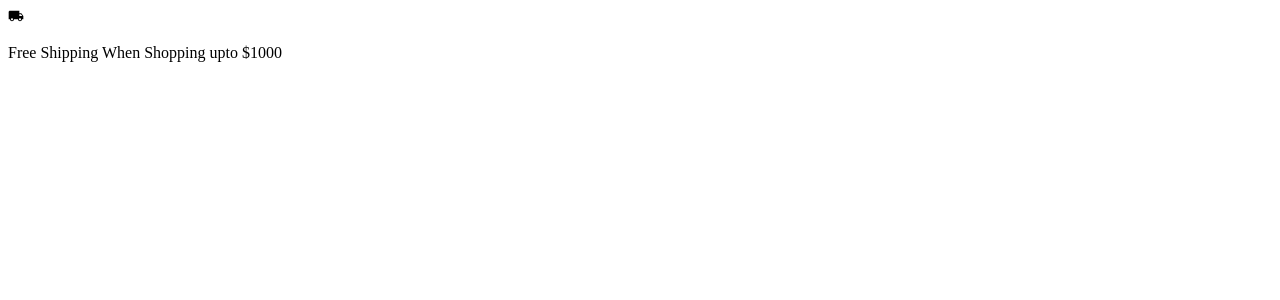
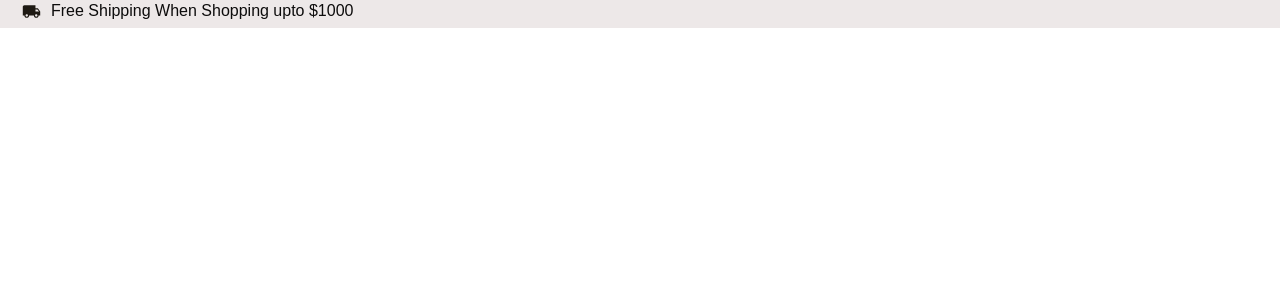
Before and after one commit to dilansakila/E-Commerce_App, a React (Create React App) app in the folder ecommerce_website/: page / in a window 1280 px wide. Shown: the top 300 px of the page. Built offline with nearby package versions, Linux system fonts and the light colour scheme.

Commit message:
updated nav

```diff
--- a/ecommerce_website/src/comp/nav.css
+++ b/ecommerce_website/src/comp/nav.css
@@ -0,0 +1,34 @@
+*
+{
+    margin:0;
+    padding:0;
+    font-family: sans-serif;
+    box-sizing: border-box;
+}
+
+.header
+{
+    width:100%;
+}
+
+.header .top_header
+{
+    max-width:100%;
+    display: flex;
+    padding: 2px 2px;
+    background:rgb(237, 232, 232);
+
+}
+
+.header .top_header .icon
+{
+    margin-left:20px;
+    color:rgb(30, 25, 19);
+    font-size: 19px;
+}
+
+.header .top_header .info p
+{
+    margin-left: 10px;
+    color: rgb(13, 12, 12);
+}
--- a/ecommerce_website/src/comp/nav.js
+++ b/ecommerce_website/src/comp/nav.js
@@ -1,5 +1,7 @@
 import React from 'react'
 import { MdLocalShipping } from "react-icons/md";
+import './nav.css'
+
 
 const nav = () => {
   return (
```
